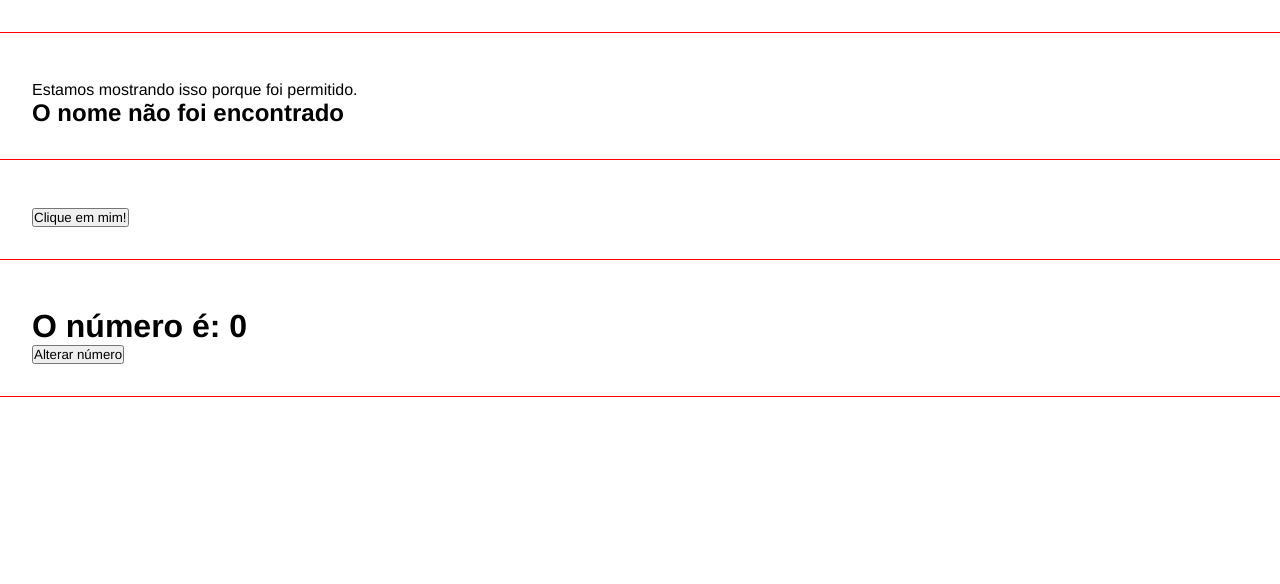
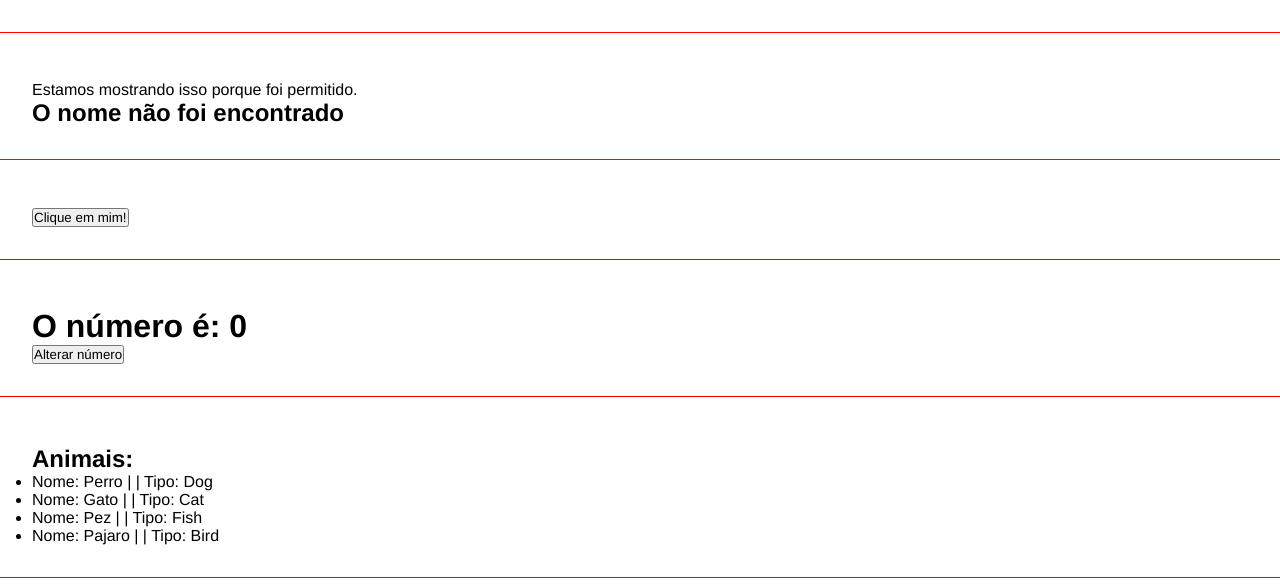
Before and after one commit to Jhonatha1/Curso-Angular, an Angular app: page / in a window 1280 px wide. Shown: the part 544-1128 px from the top of the page. Built offline with nearby package versions, Linux system fonts and the light colour scheme.

Commit message:
Renderização de lista

```diff
--- a/src/app/app.component.html
+++ b/src/app/app.component.html
@@ -9,3 +9,4 @@
 <app-if-render> </app-if-render>
 <app-eventos> </app-eventos>
 <app-emitter> </app-emitter>
+<app-list-render> </app-list-render>
--- a/src/app/app.component.ts
+++ b/src/app/app.component.ts
@@ -8,13 +8,15 @@ import { IfRenderComponent} from "./components/if-render/if-render.component";
 import { EventosComponent } from "./components/eventos/eventos.component";
 import { EmitterComponent } from "./components/emitter/emitter.component";
 import { ChangeNumberComponent } from "./components/change-number/change-number.component";
+import { ListRenderComponent } from './components/list-render/list-render.component';
+
 
 @Component({
     selector: 'app-root',
     standalone: true,
     templateUrl: './app.component.html',
     styleUrl: './app.component.css',
-    imports: [CommonModule, RouterOutlet, FirstComponentComponent, ParentDataComponent, DirectivesComponent, IfRenderComponent, EventosComponent, EmitterComponent, ChangeNumberComponent]
+    imports: [CommonModule, RouterOutlet, FirstComponentComponent, ParentDataComponent, DirectivesComponent, IfRenderComponent, EventosComponent, EmitterComponent, ChangeNumberComponent, ListRenderComponent]
 })
 export class AppComponent {
   title = 'curso-angular';
--- /dev/null
+++ b/src/app/components/list-render/list-render.component.html
@@ -0,0 +1,8 @@
+<div class="class">
+        <h2>Animais:</h2>
+        <ul>
+            <li *ngFor="let animal of animals">
+                Nome: {{animal.name}} |   | Tipo: {{animal.type}}
+            </li>
+        </ul>
+</div>
--- /dev/null
+++ b/src/app/components/list-render/list-render.component.ts
@@ -0,0 +1,17 @@
+import { Component } from '@angular/core';
+import { CommonModule } from '@angular/common';
+@Component({
+  selector: 'app-list-render',
+  standalone: true,
+  imports: [CommonModule],
+  templateUrl: './list-render.component.html',
+  styleUrl: './list-render.component.css'
+})
+export class ListRenderComponent {
+    animals= [
+      {name : 'Perro', type: 'Dog'},
+      {name : 'Gato', type: 'Cat'},
+      {name : 'Pez', type: 'Fish'},
+      {name : 'Pajaro', type: 'Bird'},
+    ]
+}
```
Also changed, not shown: src/app/components/list-render/list-render.component.css (added), 1 other file (tests, documents, lock files or other folders).
